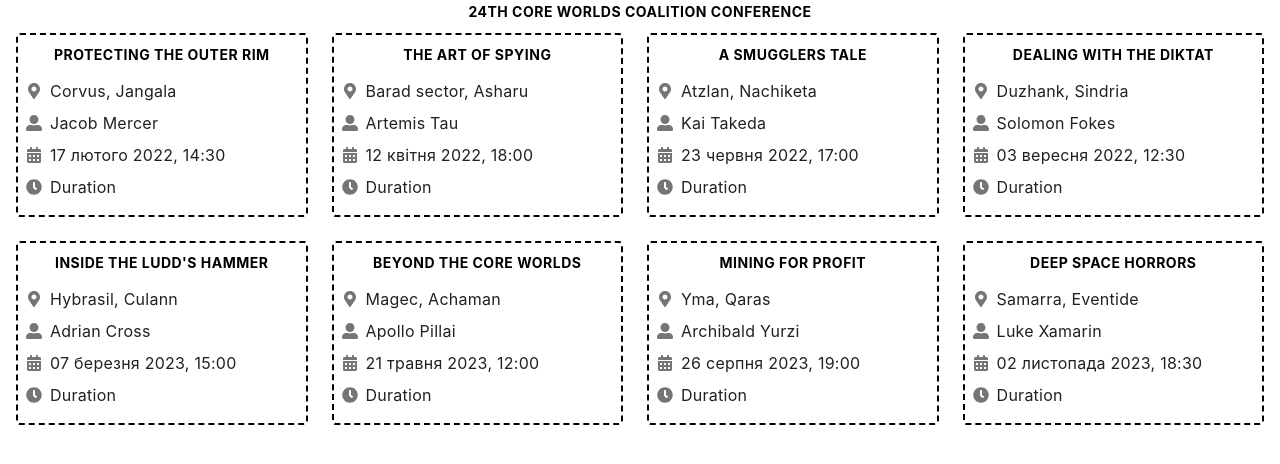
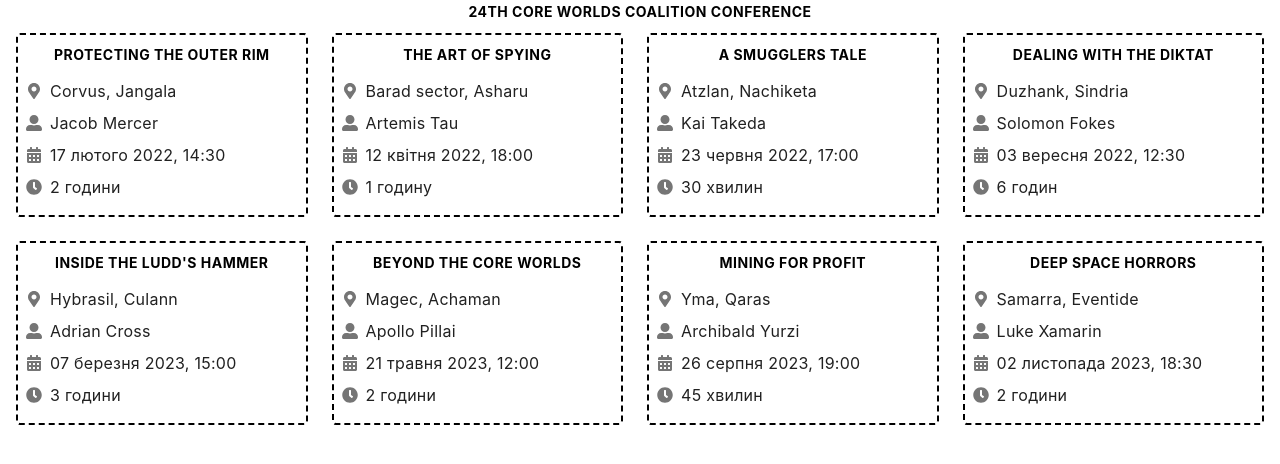
Before and after one commit to skif6623/react-styling, a React (Create React App) app: page / in a window 1280 px wide. Shown: the top 464 px of the page. Built offline with nearby package versions, Linux system fonts and the light colour scheme.

Commit message:
fix problems

```diff
--- a/src/components/Event/Event.jsx
+++ b/src/components/Event/Event.jsx
@@ -6,9 +6,11 @@ import {
 } from 'react-icons/fa';
 import PropTypes from 'prop-types';
 import './event.css';
-import { formatEventStart } from 'utils/formatEventStart';
+import { formatEventStart, formatEventDuration } from 'utils';
 
 export function Event({ name, location, speaker, type, start, end }) {
+  const formatedTime = formatEventStart(start);
+  const formatedDuration = formatEventDuration(start, end);
   return (
     <div className="event">
       <h2 className="title">{name}</h2>
@@ -22,13 +24,13 @@ export function Event({ name, location, speaker, type, start, end }) {
       </p>
       <p className="info">
         <FaCalendarAlt className="icon" />
-        {formatEventStart(start)}
+        {formatedTime}
       </p>
       <p className="info">
         <FaClock className="icon" />
-        Duration
+        {formatedDuration}
       </p>
-      {/* <span className="chip free|paid|vip">Event type</span> */}
+      <span className={`${[type]}`}></span>
     </div>
   );
   // body
--- /dev/null
+++ b/src/utils/formatDistanceStrict.js
@@ -0,0 +1,8 @@
+import { formatDistanceStrict } from 'date-fns';
+import { uk } from 'date-fns/locale';
+
+export function formatEventDuration(start, end) {
+  return formatDistanceStrict(Date.parse(start), Date.parse(end), {
+    locale: uk,
+  });
+}
--- /dev/null
+++ b/src/utils/index.js
@@ -0,0 +1,2 @@
+export * from 'utils/formatDistanceStrict';
+export * from 'utils/formatEventStart';
```
